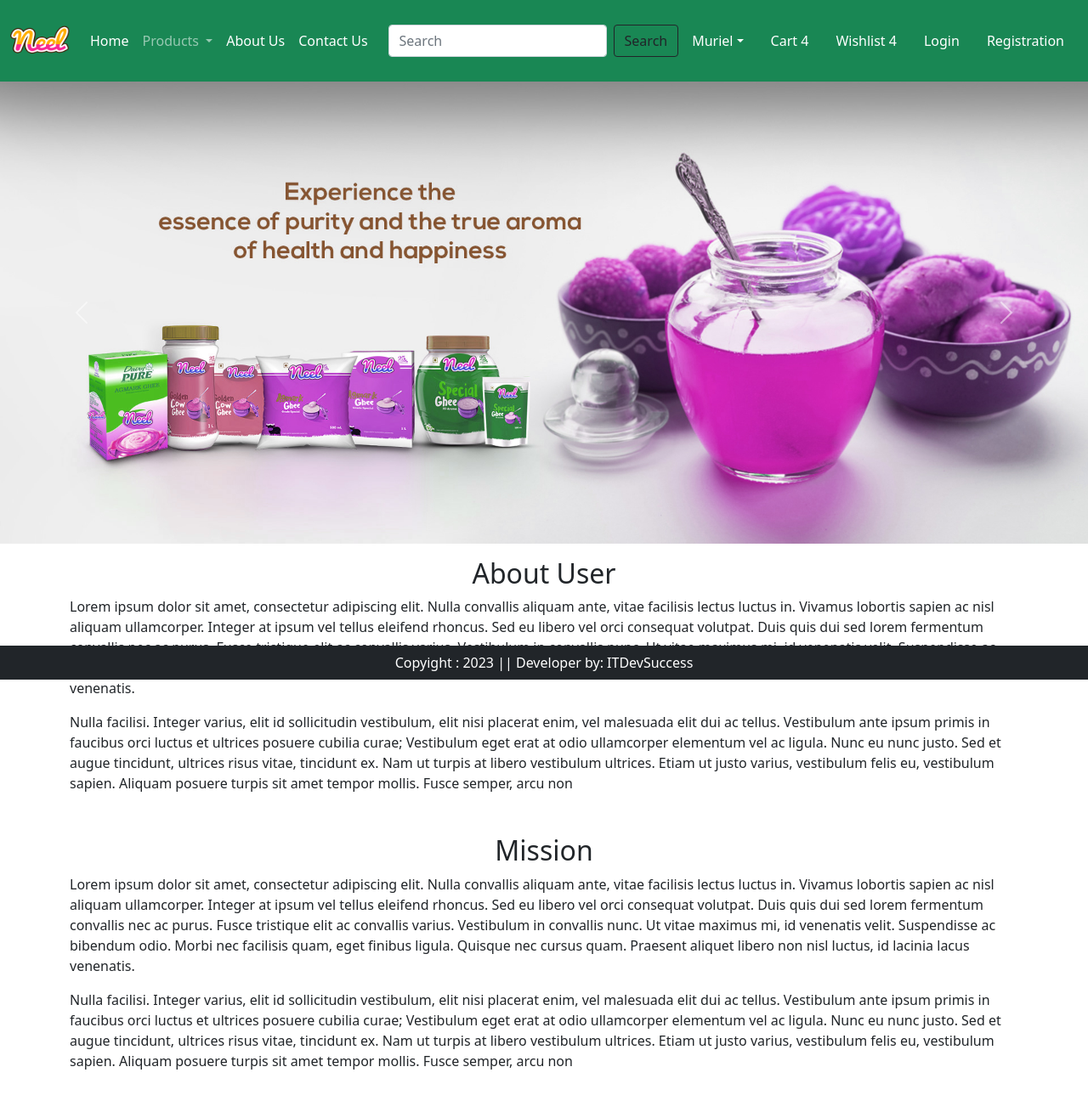
After one commit to DevSuccess/E-Commerce, a Django app: page /about/ in a window 1280 px wide. The commit adds this page. Shown: the whole page at 85% size. Run offline with Django 4.2, Linux system fonts and the light colour scheme; some libraries are stand-ins or nearby versions.

Commit message:
Ajout de template About et contact

```diff
--- /dev/null
+++ b/app/templates/app/about.html
@@ -0,0 +1,44 @@
+{% extends 'base.html' %}
+{% load static %}
+{% block title %}About{% endblock %}
+
+{% block banner-slider %}
+<div id="carouselExampleControls" class="carousel slide" data-bs-ride="carousel">
+  <div class="carousel-inner">
+    <div class="carousel-item active">
+      <img src="{% static 'app/img/banner/b1.jpg' %}" class="d-block w-100" alt="banner">
+    </div>
+    <div class="carousel-item">
+      <img src="{% static 'app/img/banner/b2.jpg' %}" class="d-block w-100" alt="banner">
+    </div>
+    <div class="carousel-item">
+      <img src="{% static 'app/img/banner/b3.jpg' %}" class="d-block w-100" alt="banner">
+    </div>
+    <div class="carousel-item">
+      <img src="{% static 'app/img/banner/b4.jpg' %}" class="d-block w-100" alt="banner">
+    </div>
+  </div>
+  <button class="carousel-control-prev" type="button" data-bs-target="#carouselExampleControls" data-bs-slide="prev">
+    <span class="carousel-control-prev-icon" aria-hidden="true"></span>
+    <span class="visually-hidden">Previous</span>
+  </button>
+  <button class="carousel-control-next" type="button" data-bs-target="#carouselExampleControls" data-bs-slide="next">
+    <span class="carousel-control-next-icon" aria-hidden="true"></span>
+    <span class="visually-hidden">Next</span>
+  </button>
+</div>
+{% endblock %}
+
+{% block main-content %}
+<div class="container mt-3 mb-5 ">
+    <h2 class="text-center">About User</h2>
+    <p>Lorem ipsum dolor sit amet, consectetur adipiscing elit. Nulla convallis aliquam ante, vitae facilisis lectus luctus in. Vivamus lobortis sapien ac nisl aliquam ullamcorper. Integer at ipsum vel tellus eleifend rhoncus. Sed eu libero vel orci consequat volutpat. Duis quis dui sed lorem fermentum convallis nec ac purus. Fusce tristique elit ac convallis varius. Vestibulum in convallis nunc. Ut vitae maximus mi, id venenatis velit. Suspendisse ac bibendum odio. Morbi nec facilisis quam, eget finibus ligula. Quisque nec cursus quam. Praesent aliquet libero non nisl luctus, id lacinia lacus venenatis.</p>
+    <p>Nulla facilisi. Integer varius, elit id sollicitudin vestibulum, elit nisi placerat enim, vel malesuada elit dui ac tellus. Vestibulum ante ipsum primis in faucibus orci luctus et ultrices posuere cubilia curae; Vestibulum eget erat at odio ullamcorper elementum vel ac ligula. Nunc eu nunc justo. Sed et augue tincidunt, ultrices risus vitae, tincidunt ex. Nam ut turpis at libero vestibulum ultrices. Etiam ut justo varius, vestibulum felis eu, vestibulum sapien. Aliquam posuere turpis sit amet tempor mollis. Fusce semper, arcu non </p>
+</div>
+
+<div class="container mt-3  mb-5">
+    <h2 class="text-center">Mission</h2>
+    <p>Lorem ipsum dolor sit amet, consectetur adipiscing elit. Nulla convallis aliquam ante, vitae facilisis lectus luctus in. Vivamus lobortis sapien ac nisl aliquam ullamcorper. Integer at ipsum vel tellus eleifend rhoncus. Sed eu libero vel orci consequat volutpat. Duis quis dui sed lorem fermentum convallis nec ac purus. Fusce tristique elit ac convallis varius. Vestibulum in convallis nunc. Ut vitae maximus mi, id venenatis velit. Suspendisse ac bibendum odio. Morbi nec facilisis quam, eget finibus ligula. Quisque nec cursus quam. Praesent aliquet libero non nisl luctus, id lacinia lacus venenatis.</p>
+    <p>Nulla facilisi. Integer varius, elit id sollicitudin vestibulum, elit nisi placerat enim, vel malesuada elit dui ac tellus. Vestibulum ante ipsum primis in faucibus orci luctus et ultrices posuere cubilia curae; Vestibulum eget erat at odio ullamcorper elementum vel ac ligula. Nunc eu nunc justo. Sed et augue tincidunt, ultrices risus vitae, tincidunt ex. Nam ut turpis at libero vestibulum ultrices. Etiam ut justo varius, vestibulum felis eu, vestibulum sapien. Aliquam posuere turpis sit amet tempor mollis. Fusce semper, arcu non </p>
+</div>
+{% endblock %}
--- /dev/null
+++ b/app/templates/app/contact.html
@@ -0,0 +1,3 @@
+{% extends 'base.html' %}
+{% load static %}
+{% block title %}Home{% endblock %}
--- a/app/urls.py
+++ b/app/urls.py
@@ -8,6 +8,8 @@ from . import views
 app_name = 'product'
 urlpatterns = [
     path('', views.home, name='home'),
+    path('about/', views.about, name='about'),
+    path('contact/', views.contact, name='contact'),
     path('category/<slug:val>/', views.CategoryView.as_view(), name='category'),
     path('category-title/<val>/', views.CategoryTitle.as_view(), name='category-title'),
     path('product-detail/<int:id>/', views.ProductDetail.as_view(), name='product-detail'),
--- a/app/views.py
+++ b/app/views.py
@@ -7,6 +7,14 @@ from . import models
 # Create your views here.
 def home(request):
     return render(request, 'app/home.html')
+
+
+def about(request):
+    return render(request, 'app/about.html')
+
+
+def contact(request):
+    return render(request, 'app/contact.html')
 
 
 class CategoryView(View):
--- a/templates/base.html
+++ b/templates/base.html
@@ -39,10 +39,10 @@
                         </ul>
                     </li>
                     <li class="nav-item">
-                        <a class="nav-link text-white" href="#">About Us</a>
+                        <a class="nav-link text-white" href="{% url 'product:about'%}">About Us</a>
                     </li>
                     <li class="nav-item">
-                        <a class="nav-link text-white" href="#">Contact Us</a>
+                        <a class="nav-link text-white" href="{% url 'product:contact'%}">Contact Us</a>
                     </li>
                 </ul>
                 <form class="d-flex">
```
